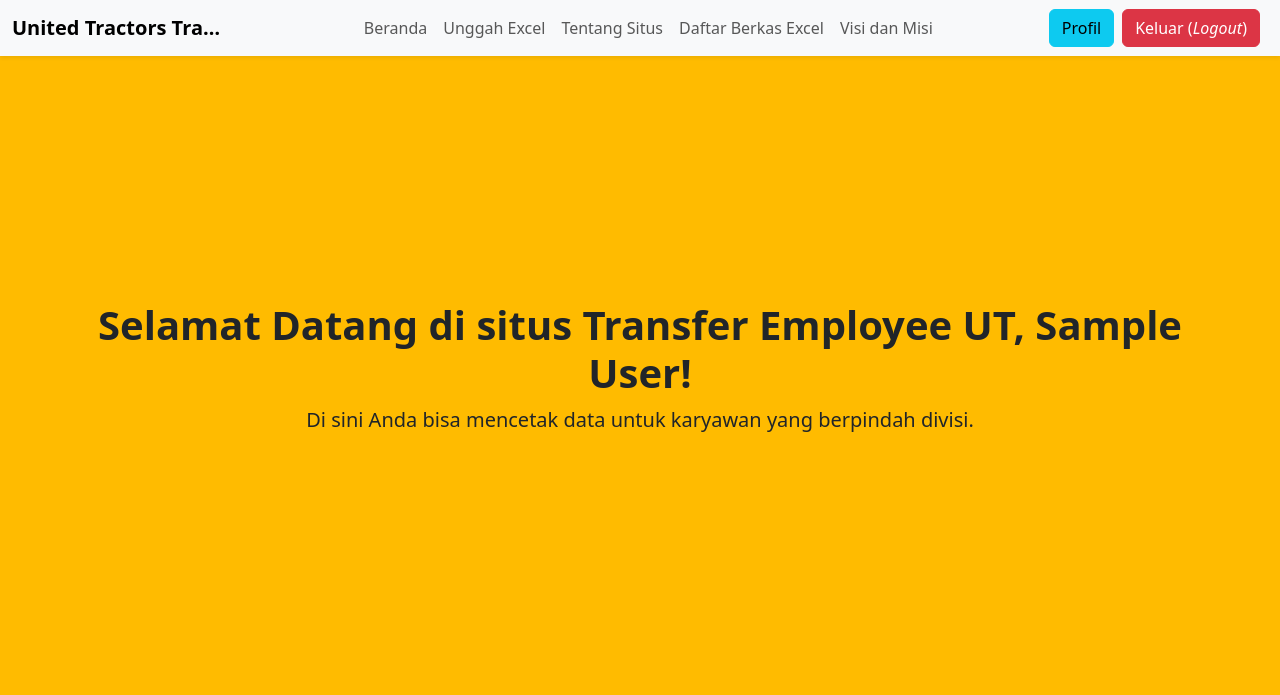
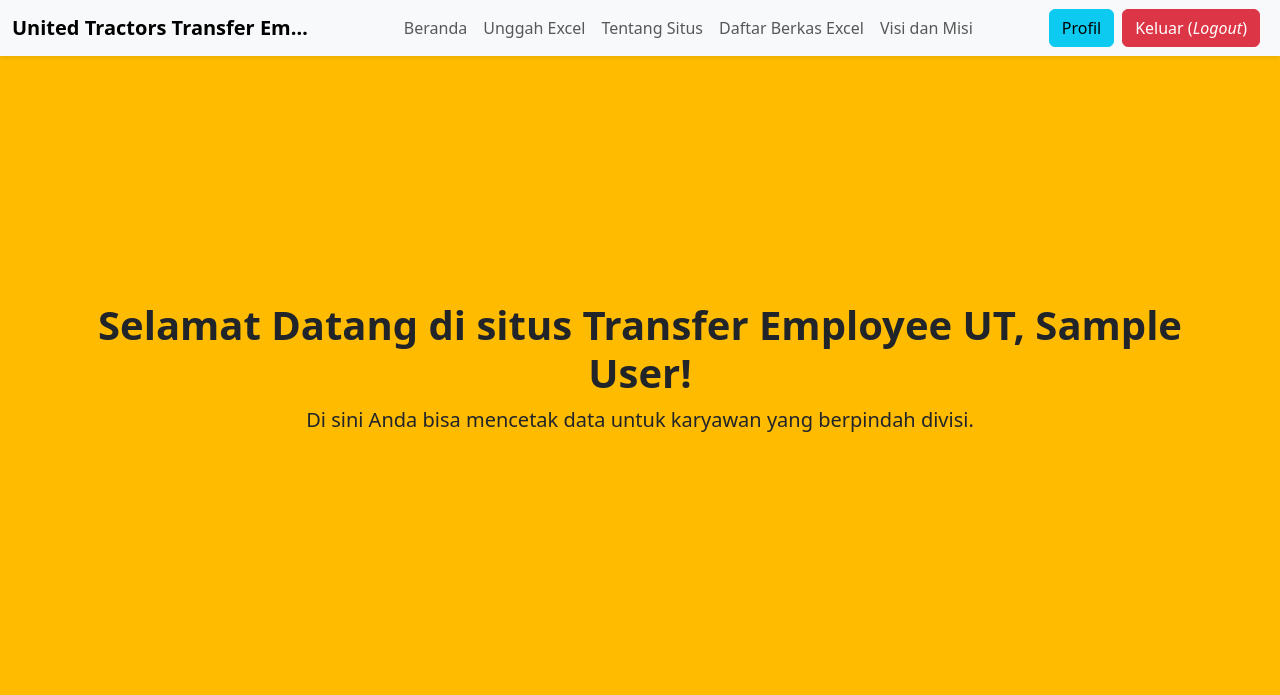
Before and after one commit to Dio-Damar-Danendra-Portofolio/Transfer-Employee-United-Tractors, a PHP site: page /beranda.php in a window 1280 px wide. Shown: the top 695 px of the page. Run offline with PHP 8.4, Linux system fonts and the light colour scheme; the visitor is signed in with stand-in values (Sample User, id 1); some libraries are stand-ins or nearby versions.

Commit message:
Update Proyek

```diff
--- a/include/header.php
+++ b/include/header.php
@@ -1,7 +1,7 @@
   <header>
     <nav class="navbar navbar-expand-lg navbar-light bg-light shadow-sm">
       <div class="container-fluid">
-        <a class="navbar-brand fw-bold text-truncate" style="max-width: 220px;"
+        <a class="navbar-brand fw-bold text-truncate" style="max-width: 300px;"
            href="<?php echo isset($_SESSION['NAME']) ? 'beranda' : 'index'?>.php">
            United Tractors Transfer Employee
         </a>
```
Also changed, not shown: images/uploads/1756786228_6625 (Green Powered off).jpg (added), images/uploads/1756786280_6625.jpg (added).
